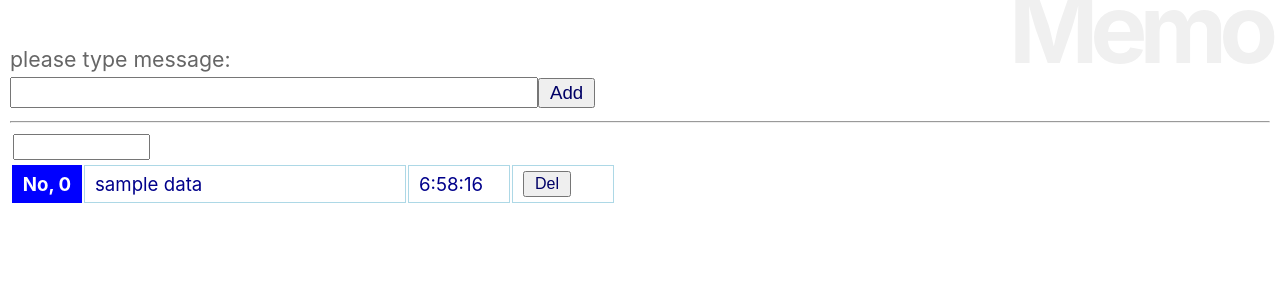
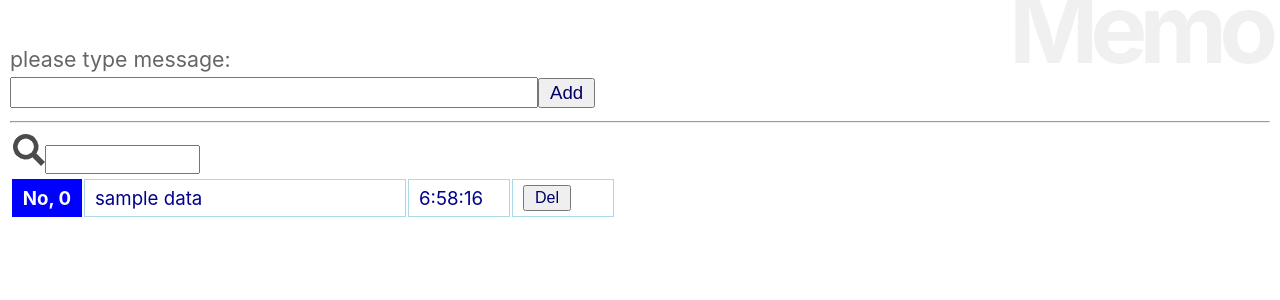
Before and after one commit to kanterbury/react_todo_app, a React (Create React App) app: page / in a window 1280 px wide. Shown: the top 300 px of the page. Built offline with nearby package versions, Linux system fonts and the light colour scheme.

Commit message:
FindFormへのsearchアイコンの追加

```diff
--- a/src/memo/FindForm.js
+++ b/src/memo/FindForm.js
@@ -1,18 +1,14 @@
 import React, { Component } from 'react';
 import { connect } from 'react-redux';
 import { findTodo } from './Store';
+import searchIcon from './icon/search.png';
 
 
 class FindForm extends Component {
   input = {
-    fontSize:"14pt",
+    fontSize:"16pt",
     color:"#006",
     padding:"0px",
-  }
-  btn = {
-    fontSize:"12pt",
-    color:"#006",
-    padding:"1px 10px",
   }
 
   constructor(props){
@@ -29,8 +25,11 @@ class FindForm extends Component {
 
   render(){
     return (
-      <input type="text" size="10" onChange={this.doChange}
+      <div>
+        <img src={searchIcon} alt="search" />
+        <input type="text" size="10" onChange={this.doChange}
         style={this.input} value={this.state.message} />
+      </div>
     );
   }
 }
```
Also changed, not shown: src/memo/icon/search.png (added).
